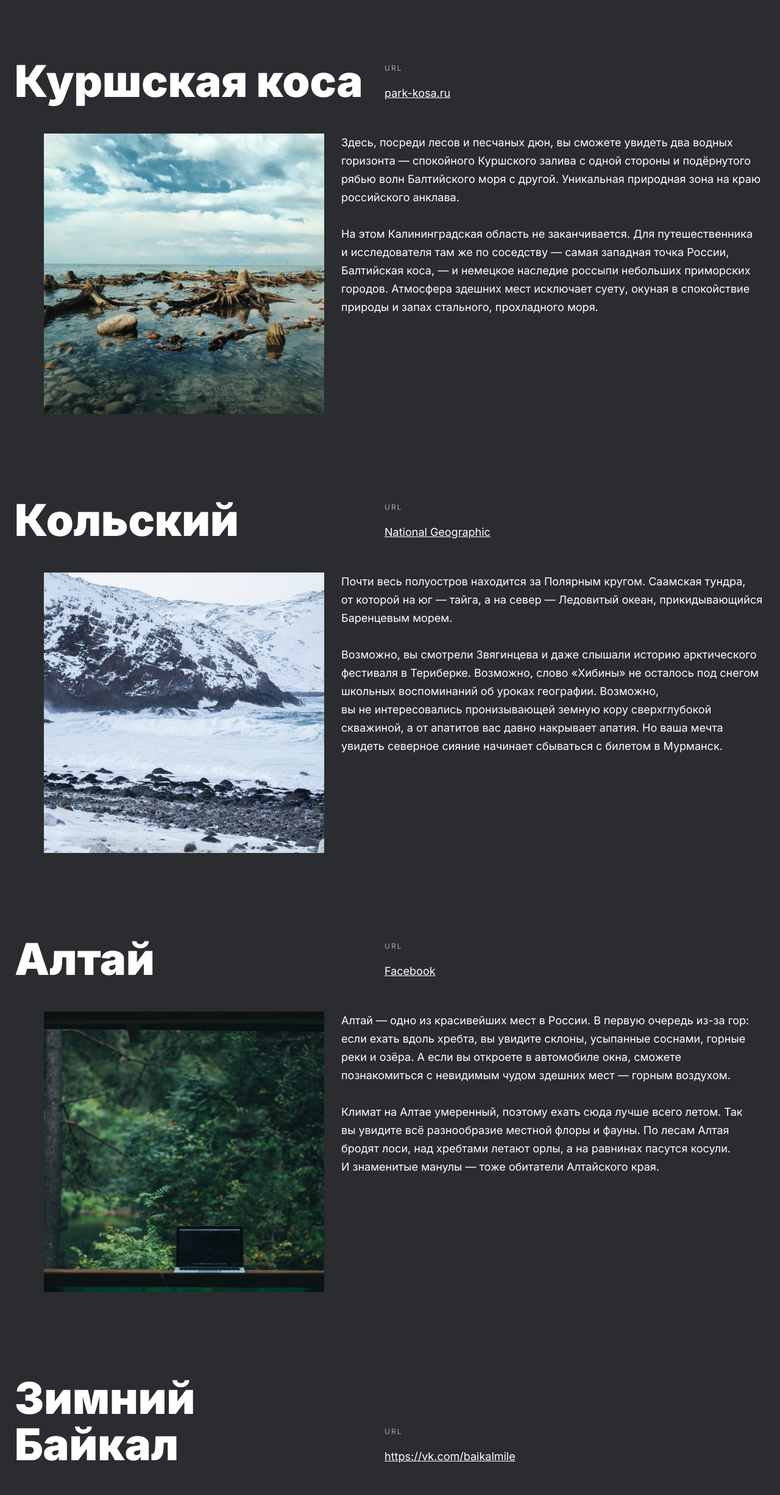
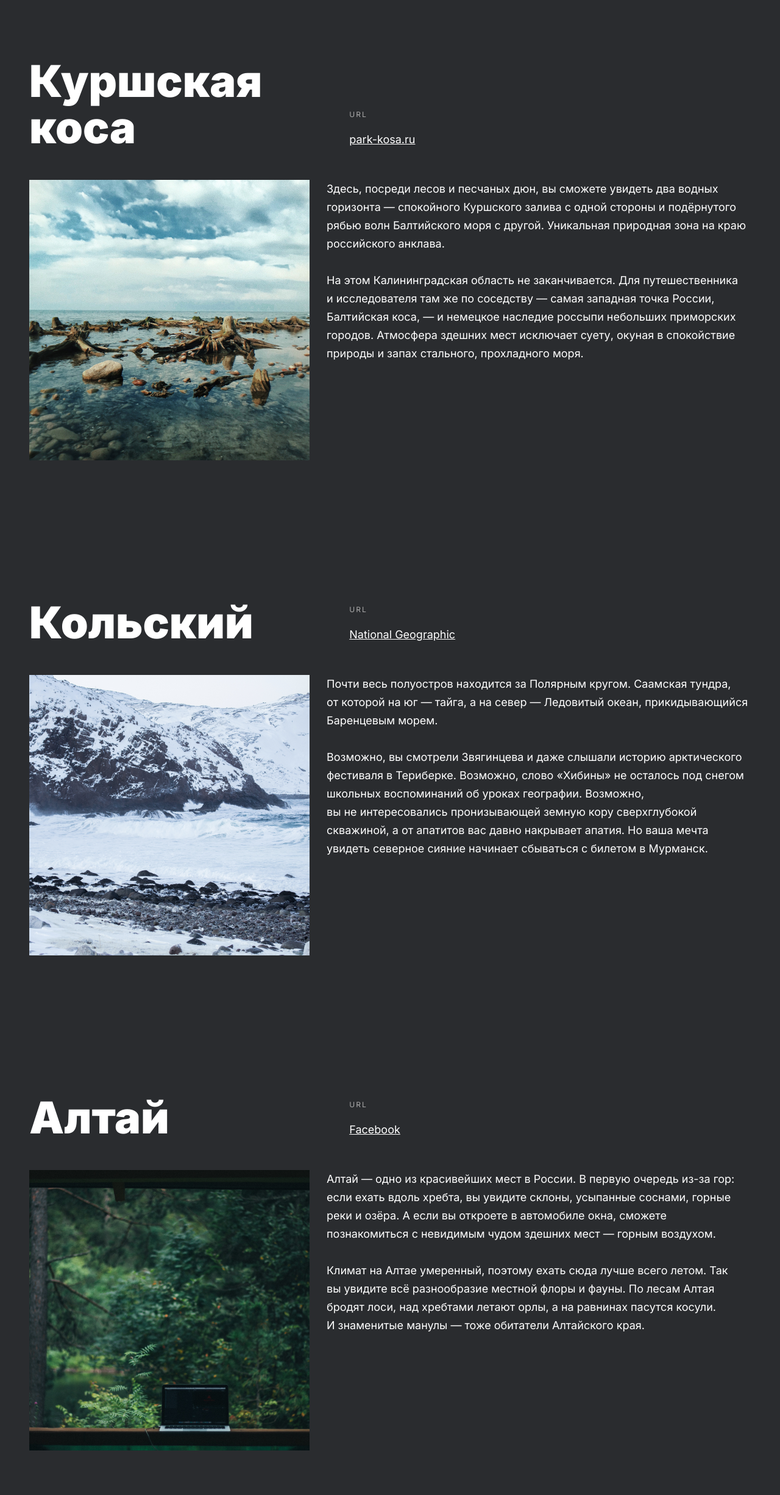
Before and after one commit to Rat-Magician/russia-travel, a plain HTML site: page index.html in a window 1280 px wide. Shown: the part 2861-5313 px from the top of the page at 61% size. Drawn offline with Linux system fonts and the light colour scheme.

Commit message:
padding fix

```diff
--- a/assets/styles/styles.css
+++ b/assets/styles/styles.css
@@ -127,8 +127,12 @@ header {
   letter-spacing: 2px;
   color: var(--gray-1);
   text-transform: uppercase;
-  padding: 32px 0 12px 16px;
+  padding: 32px 0 12px;
   display: block;
+}
+
+.threehund-indent {
+  padding: 0 16px;
 }
 
 .site-url {
@@ -253,12 +257,17 @@ header {
   .landmark-image {
     width: 47%;
     margin-top: 0;
+    margin-bottom: 90px;
   }
 
   .place-name {
     font-size: 42px;
     width: 47%;
     padding-left: 0;
+  }
+
+  .threehund-indent {
+    padding: 0;
   }
 
   .thumbnails {
@@ -355,6 +364,7 @@ header {
   .losung {
     padding: 32px 192px 0 192px;
   }
+
   .image-mobile-version {
     padding: 56px 48px 0 48px ;
     width: 90.1%;
@@ -385,9 +395,14 @@ header {
     padding-left: 0;
   }
 
+  .places {
+    padding: 0 48px;
+  }
+
   .place-name {
     font-size: 72px;
     line-height: 76px;
+    width: 42%;
   }
 
   .place-info {
@@ -396,7 +411,21 @@ header {
   }
 
   .landmark-image {
-    padding-left: 48px;
+    margin-bottom: 92px;
+    width: 42%;
   }
 
+  .train-cover {
+    padding: 195px 232px 0 232px;
+  }
+
+  .footer-cover {
+    padding-top: 92px;
+    padding-bottom: 24px;
+  }
+
+  .copyright-footer {
+    padding-bottom: 25px;
+    margin-left: auto;
+  }
 }
--- a/index.html
+++ b/index.html
@@ -98,7 +98,7 @@
 
   <section class="places">
     <div class="landmark">
-      <div class="places-header">
+      <div class="places-header threehund-indent">
         <h2 class="place-name top-indent">Куршская коса</h2>
         <div class="url-place">
           <span class="url-heading">url</span>
@@ -109,7 +109,7 @@
 
       <div class="places-media">
         <img class="landmark-image" src="./assets/images/kurshkaya-kosa.png" alt="куршская коса">
-        <p class="place-info">
+        <p class="place-info threehund-indent">
           Здесь, посреди лесов и&nbsp;песчаных дюн, вы&nbsp;сможете
           увидеть два водных горизонта&nbsp;&mdash; спокойного Куршского
           залива с&nbsp;одной стороны и&nbsp;подёрнутого рябью волн Балтийского
@@ -128,7 +128,7 @@
     </div>
 
     <div class="landmark">
-      <div class="places-header">
+      <div class="places-header threehund-indent">
         <h2 class="place-name top-indent">Кольский</h2>
         <div class="url-place">
           <span class="url-heading">url</span>
@@ -141,7 +141,7 @@
 
       <div class="places-media">
         <img class="landmark-image" src="./assets/images/kolsky.png" alt="кольский">
-        <p class="place-info">
+        <p class="place-info threehund-indent">
           Почти весь полуостров находится за&nbsp;Полярным кругом.
           Саамская тундра, от&nbsp;которой на&nbsp;юг&nbsp;&mdash;
           тайга, а&nbsp;на&nbsp;север&nbsp;&mdash; Ледовитый океан,
@@ -163,7 +163,7 @@
     </div>
 
     <div class="landmark">
-      <div class="places-header">
+      <div class="places-header threehund-indent">
         <h2 class="place-name top-indent">Алтай</h2>
         <div class="url-place">
           <span class="url-heading">url</span>
@@ -176,7 +176,7 @@
 
       <div class="places-media">
         <img class="landmark-image" src="./assets/images/altai.png" alt="алтай">
-        <p class="place-info">
+        <p class="place-info threehund-indent">
           Алтай&nbsp;&mdash; одно из&nbsp;красивейших мест
           в&nbsp;России. В&nbsp;первую очередь из-за гор:
           если ехать вдоль хребта, вы&nbsp;увидите склоны,
@@ -198,7 +198,7 @@
     </div>
 
     <div class="landmark">
-      <div class="places-header">
+      <div class="places-header threehund-indent">
         <h2 class="place-name top-indent">Зимний Байкал</h2>
         <div class="url-place">
           <span class="url-heading">url</span>
@@ -209,7 +209,7 @@
       <div class="places-media">
         <img class="landmark-image" src="./assets/images/winter-baikal.png" alt="зимний байкал">
 
-        <p class="place-info">
+        <p class="place-info threehund-indent">
           Всем известен Байкал как крупнейшее озеро
           в&nbsp;мире. Многие также знают, что это
           самый большой источник пресной воды и&nbsp;одно
@@ -228,7 +228,7 @@
     </div>
 
     <div class="landmark">
-      <div class="places-header">
+      <div class="places-header threehund-indent">
         <h2 class="place-name top-indent">Карелия</h2>
         <div class="url-place">
           <span class="url-heading">url</span>
@@ -239,7 +239,7 @@
 
       <div class="places-media">
         <img class="landmark-image" src="./assets/images/karelia.png" alt="карелия">
-        <p class="place-info">
+        <p class="place-info threehund-indent">
           Сибирь заканчивается не&nbsp;на&nbsp;Урале,
           а&nbsp;в&nbsp;Карелии: образующая тайгу
           сибирская лиственница не&nbsp;растёт западнее
```
